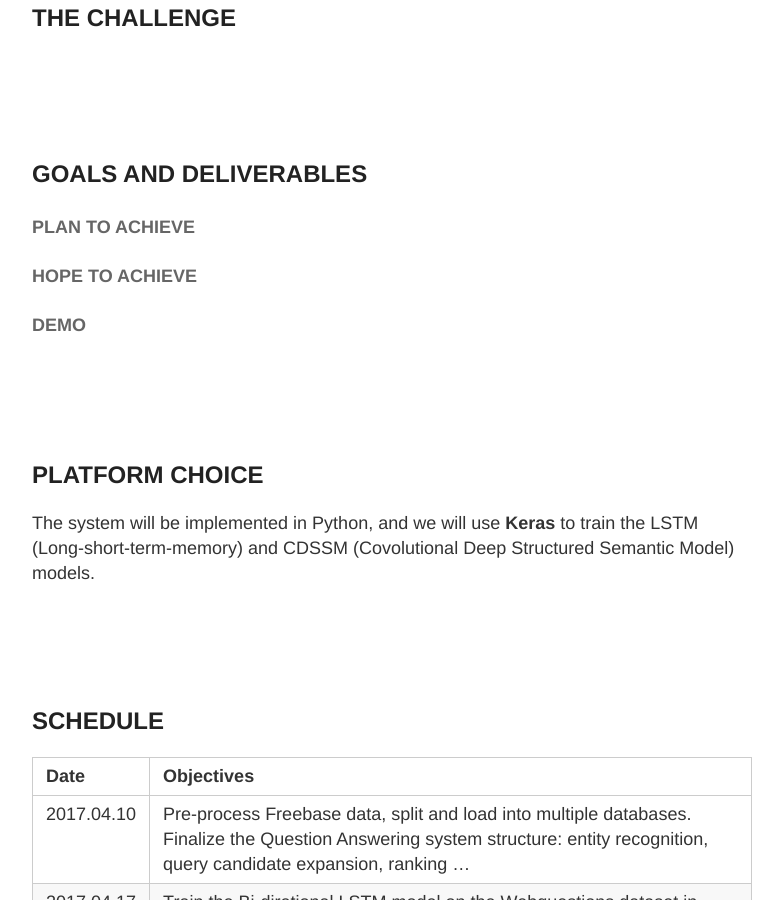
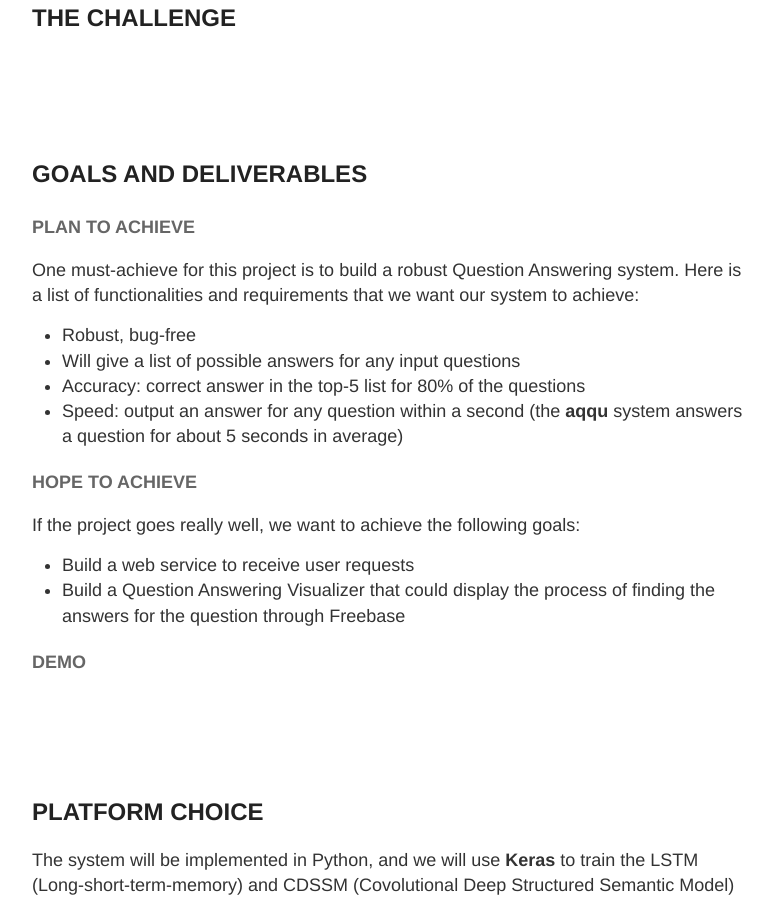
Before and after one commit to xiaozhuyfk/parallel, a Jekyll site: the page built from docs/_posts/2017-4-8-Project-Proposal.md, in a window 1280 px wide and 900 px high, scrolled down 2157 px. Shown: the whole window, without its empty margins (248-1031 px from the left). Built offline with Jekyll 4.4.1, drawn with Linux system fonts in a browser that asks for light colours.

Commit message:
Update 2017-4-8-Project-Proposal.md

```diff
--- a/docs/_posts/2017-4-8-Project-Proposal.md
+++ b/docs/_posts/2017-4-8-Project-Proposal.md
@@ -55,8 +55,16 @@ Papers as references:
 
 ## GOALS AND DELIVERABLES
 #### PLAN TO ACHIEVE
+One must-achieve for this project is to build a robust Question Answering system. Here is a list of functionalities and requirements that we want our system to achieve:
+* Robust, bug-free
+* Will give a list of possible answers for any input questions
+* Accuracy: correct answer in the top-5 list for 80% of the questions
+* Speed: output an answer for any question within a second (the **aqqu** system answers a question for about 5 seconds in average)
 
 #### HOPE TO ACHIEVE
+If the project goes really well, we want to achieve the following goals:
+* Build a web service to receive user requests
+* Build a Question Answering Visualizer that could display the process of finding the answers for the question through Freebase
 
 #### DEMO
 
```
